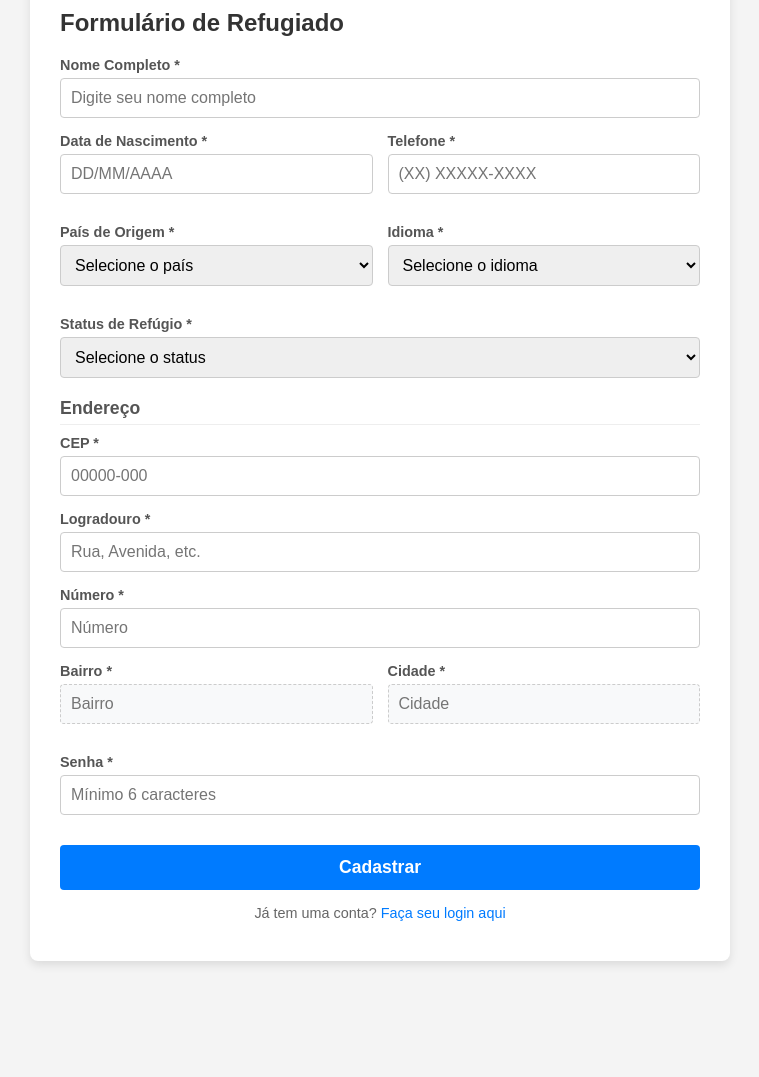
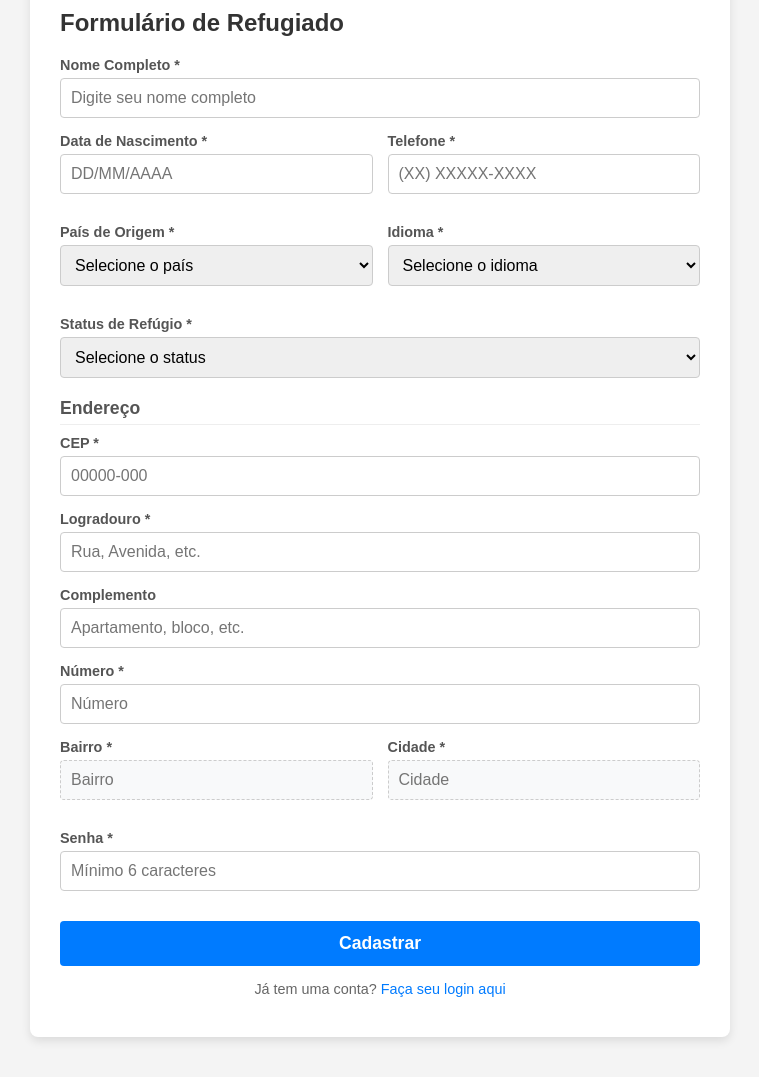
Before and after one commit to joaomanoel999/Sistema-Apoio-aos-Refugiados, a Django app: page /usuarios/cadastro/ in a window 1280 px wide. Shown: the part 181-1258 px from the top of the page, without its empty margins (260-1019 px from the left). Before the commit the page ends 1146 px from the top, so only its background shows below. Run offline with Django 5.2, Linux system fonts and the light colour scheme.

Commit message:
atualizando html

```diff
--- a/usuarios/templates/usuarios/cadastro.html
+++ b/usuarios/templates/usuarios/cadastro.html
@@ -101,6 +101,10 @@
                 <div class="form-group">
                     <label for="ref-logradouro">Logradouro *</label>
                     <input type="text" id="ref-logradouro" name="logradouro" placeholder="Rua, Avenida, etc." required>
+                </div>
+                <div class="form-group">
+                    <label for="ref-complemento">Complemento</label>
+                    <input type="text" id="ref-complemento" name="complemento" placeholder="Apartamento, bloco, etc.">
                 </div>
                 <div class="form-group half-width">
                     <label for="ref-numero-endereco">Número *</label>
```
